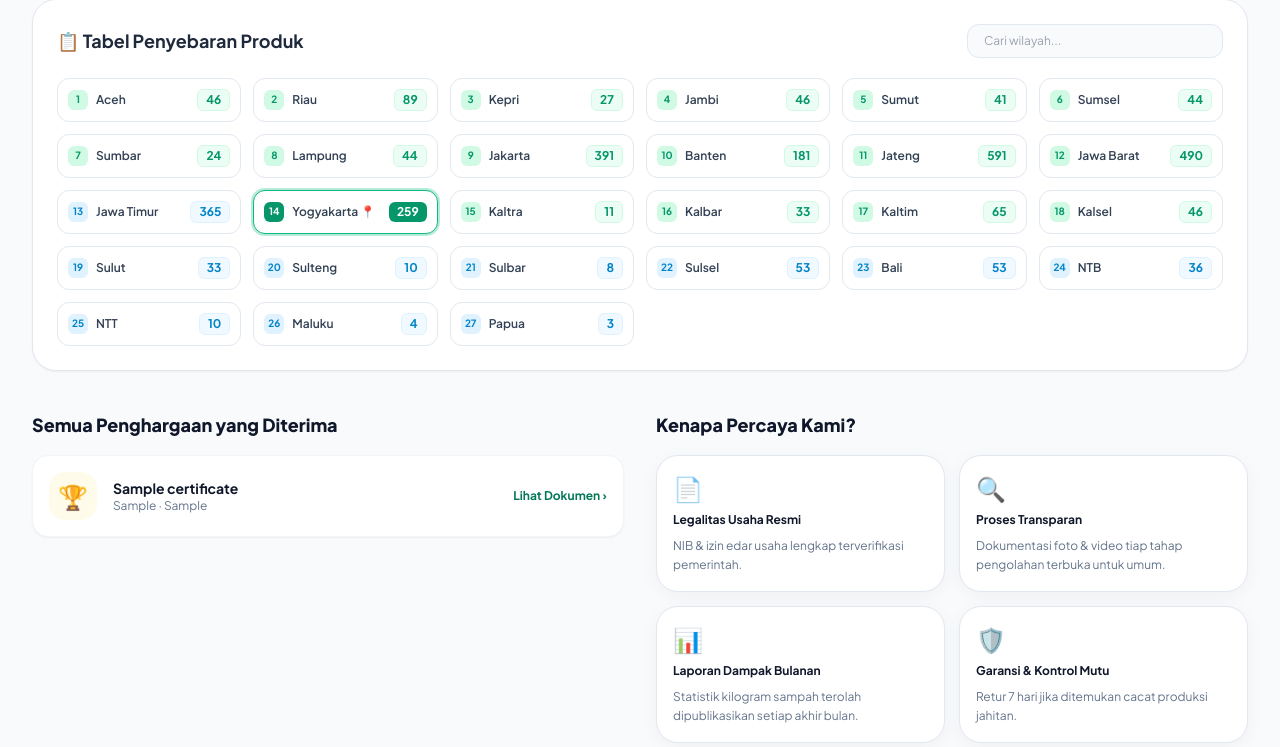
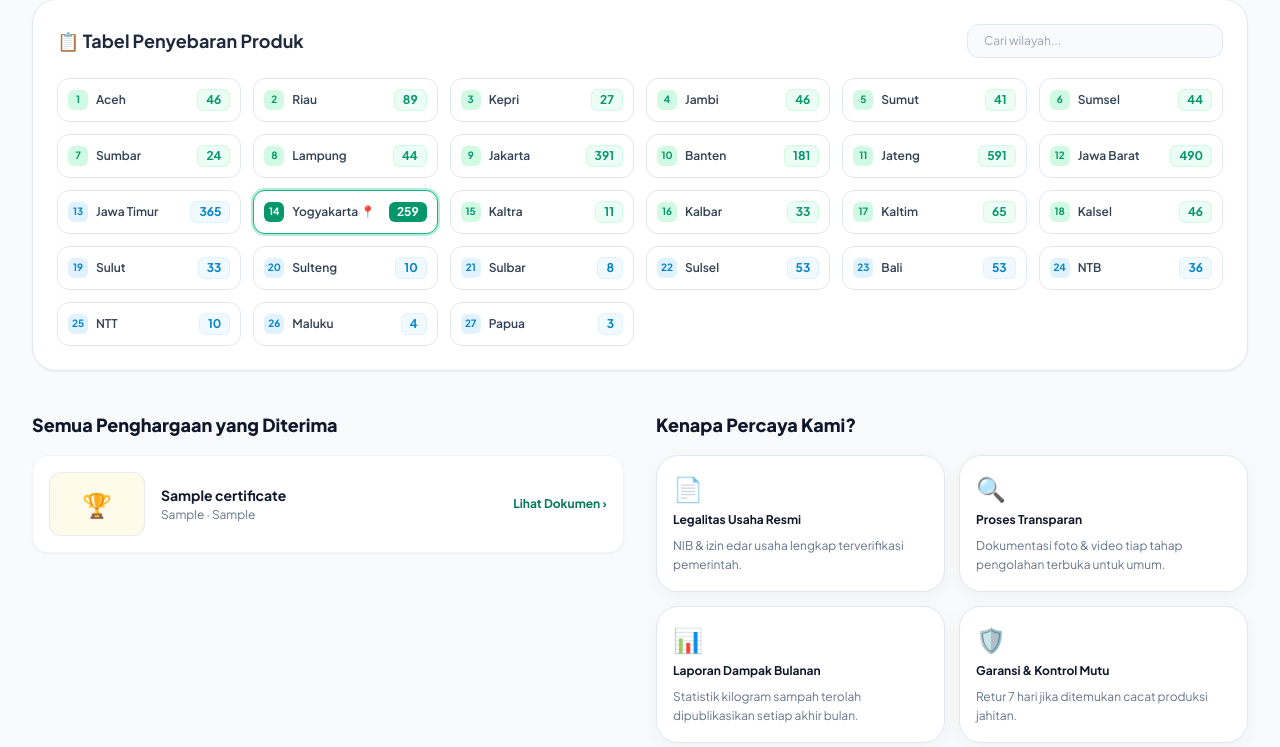
Before and after one commit to IsDukeThere/project-B, a Laravel app: page /Tentang-Kami in a window 1280 px wide. Shown: the part 2673-3420 px from the top of the page. Run offline with Laravel 12, Linux system fonts and the light colour scheme; tables that the repository leaves empty hold one stand-in row (values such as "Sample post"); some libraries are stand-ins or nearby versions.

Commit message:
update tampilan certificates

```diff
--- a/resources/views/pages/certificates/index.blade.php
+++ b/resources/views/pages/certificates/index.blade.php
@@ -845,17 +845,34 @@
 
             <div class="space-y-3">
                 @forelse($certificates as $certificate)
-                    <div class="pb-card flex items-center justify-between p-4 bg-white rounded-2xl shadow-sm border border-slate-100 hover:shadow-md transition-shadow">
-                        <div class="flex items-center gap-4">
-                            <div class="w-12 h-12 rounded-2xl bg-amber-50 text-amber-700 flex items-center justify-center text-2xl flex-shrink-0">
-                                🏆
+                    @php
+                        $certHasImage = $certificate->image && (
+                            file_exists(storage_path('app/public/certificates/' . basename($certificate->image))) ||
+                            file_exists(public_path($certificate->image))
+                        );
+                    @endphp
+
+                    <div class="pb-card flex items-center justify-between gap-3 p-4 bg-white rounded-2xl shadow-sm border border-slate-100 hover:shadow-md transition-shadow">
+                        <div class="flex items-center gap-4 min-w-0">
+                            <!-- Kotak Thumbnail Lebih Lebar (Lanskap 96x64px) -->
+                            <div class="w-24 h-16 rounded-xl bg-amber-50 border border-slate-200/80 text-amber-700 flex items-center justify-center text-2xl overflow-hidden shrink-0">
+                                @if($certHasImage)
+                                    <img src="{{ asset($certificate->image) }}"
+                                         alt="{{ $certificate->nama }}"
+                                         onerror="this.parentElement.innerHTML='🏆'"
+                                         class="w-full h-full object-cover">
+                                @else
+                                    🏆
+                                @endif
                             </div>
-                            <div>
-                                <h3 class="font-bold text-sm text-slate-900">{{ $certificate->nama }}</h3>
-                                <p class="text-xs text-slate-500">{{ $certificate->penyelenggara }} · {{ $certificate->tahun }}</p>
+
+                            <div class="min-w-0">
+                                <h3 class="font-bold text-sm text-slate-900 truncate">{{ $certificate->nama }}</h3>
+                                <p class="text-xs text-slate-500 mt-0.5">{{ $certificate->penyelenggara }} · {{ $certificate->tahun }}</p>
                             </div>
                         </div>
-                        <a href="{{ route('certificates.show', $certificate->id) }}" class="text-xs font-bold text-emerald-700 hover:text-emerald-800 transition">
+
+                        <a href="{{ route('certificates.show', $certificate->id) }}" class="text-xs font-bold text-emerald-700 hover:text-emerald-800 transition shrink-0 whitespace-nowrap">
                             Lihat Dokumen ›
                         </a>
                     </div>
```
